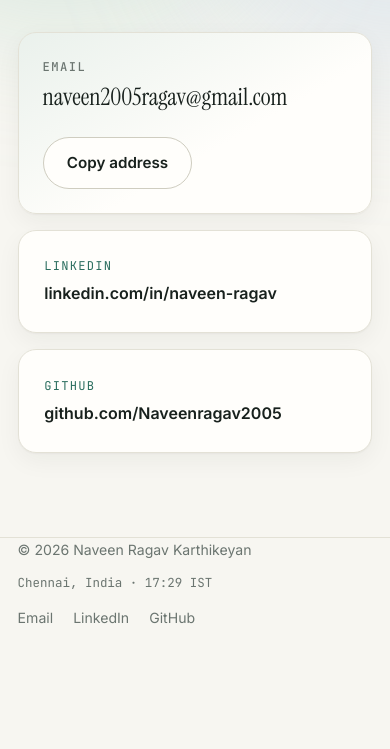
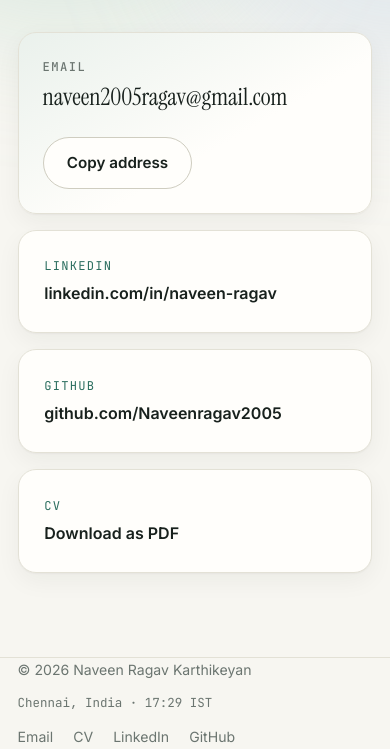
Before and after one commit to Naveenragav2005/Profile, a plain HTML site: page contact.html in a window 390 px wide. Shown: the part 222-971 px from the top of the page. Before the commit the page ends 851 px from the top, so only its background shows below. Drawn offline with Linux system fonts and the light colour scheme.

Commit message:
Add downloadable CV
The public copy has the phone number removed and the HAIVA title
updated to match the site. Linked from Home, About, Contact, the
footer and the quick menu.

Co-Authored-By: Claude Fable 5.2 <noreply@anthropic.com>
Claude-Session: https://claude.ai/code/session_01RPi154LYEtmad3ozWuTA8t

```diff
--- a/contact.html
+++ b/contact.html
@@ -58,6 +58,7 @@
         <ul class="contact-grid">
           <li data-reveal><a class="spot" href="https://linkedin.com/in/naveen-ragav"><span class="k">LinkedIn</span><span class="v">linkedin.com/in/naveen-ragav</span></a></li>
           <li data-reveal><a class="spot" href="https://github.com/Naveenragav2005"><span class="k">GitHub</span><span class="v">github.com/Naveenragav2005</span></a></li>
+          <li data-reveal><a class="spot" href="Naveen_Ragav_CV.pdf" target="_blank" rel="noopener"><span class="k">CV</span><span class="v">Download as PDF</span></a></li>
         </ul>
       </div>
     </section>
@@ -69,6 +70,7 @@
       <p class="clock" hidden>Chennai, India · <span data-clock></span></p>
       <ul>
         <li><a href="mailto:naveen2005ragav@gmail.com">Email</a></li>
+        <li><a href="Naveen_Ragav_CV.pdf" target="_blank" rel="noopener">CV</a></li>
         <li><a href="https://linkedin.com/in/naveen-ragav">LinkedIn</a></li>
         <li><a href="https://github.com/Naveenragav2005">GitHub</a></li>
       </ul>
--- a/script.js
+++ b/script.js
@@ -459,6 +459,7 @@
     { label: 'Contact', kind: 'Page', href: 'contact.html' },
     { label: 'Switch light / dark mode', kind: 'Action', run: function () { toggleTheme(); } },
     { label: 'Copy email address', kind: 'Action', run: function () { copy(EMAIL); } },
+    { label: 'Open CV (PDF)', kind: 'Link', ext: 'Naveen_Ragav_CV.pdf' },
     { label: 'Open LinkedIn', kind: 'Link', ext: 'https://linkedin.com/in/naveen-ragav' },
     { label: 'Open GitHub', kind: 'Link', ext: 'https://github.com/Naveenragav2005' }
   ];
--- a/style.css
+++ b/style.css
@@ -532,7 +532,7 @@ html:not(.js) .filters { display: none; }
 .mail-box { display: flex; align-items: center; justify-content: space-between; gap: 1.5rem; flex-wrap: wrap; padding: 2rem; margin-bottom: 1rem; background: linear-gradient(150deg, var(--tint), var(--surface) 60%); }
 .mail { display: inline-block; margin-top: 0.4rem; color: var(--ink); font-family: var(--serif); font-size: clamp(1.5rem, 5.4vw, 2.8rem); line-height: 1.15; overflow-wrap: anywhere; background: linear-gradient(var(--accent), var(--accent)) 0 100% / 0 2px no-repeat; transition: background-size 0.4s var(--ease); }
 .mail:hover { background-size: 100% 2px; }
-.contact-grid { display: grid; grid-template-columns: repeat(2, 1fr); gap: 1rem; }
+.contact-grid { display: grid; grid-template-columns: repeat(3, 1fr); gap: 1rem; }
 .contact-grid a { display: flex; flex-direction: column; gap: 0.25rem; height: 100%; padding: 1.6rem; color: var(--ink); }
 .contact-grid .k { font-family: var(--mono); font-size: 0.76rem; letter-spacing: 0.1em; text-transform: uppercase; color: var(--accent); }
 .contact-grid .v { font-weight: 600; overflow-wrap: anywhere; }
```
Also changed, not shown: about.html (+2 -0 lines), index.html (+2 -0 lines), post.html (+1 -0 lines), projects.html (+1 -0 lines), research.html (+1 -0 lines), writing.html (+1 -0 lines), 2 other files.
